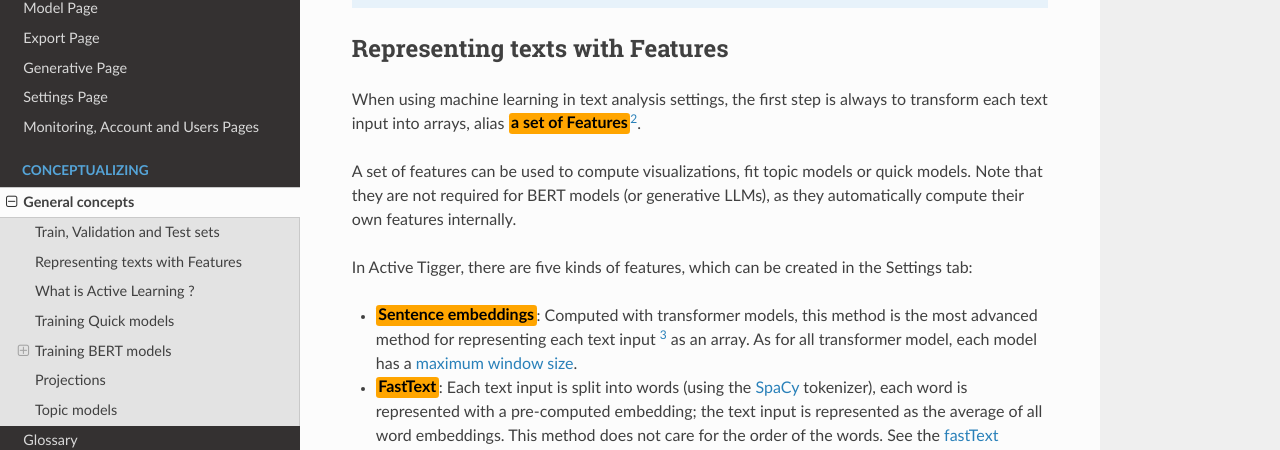
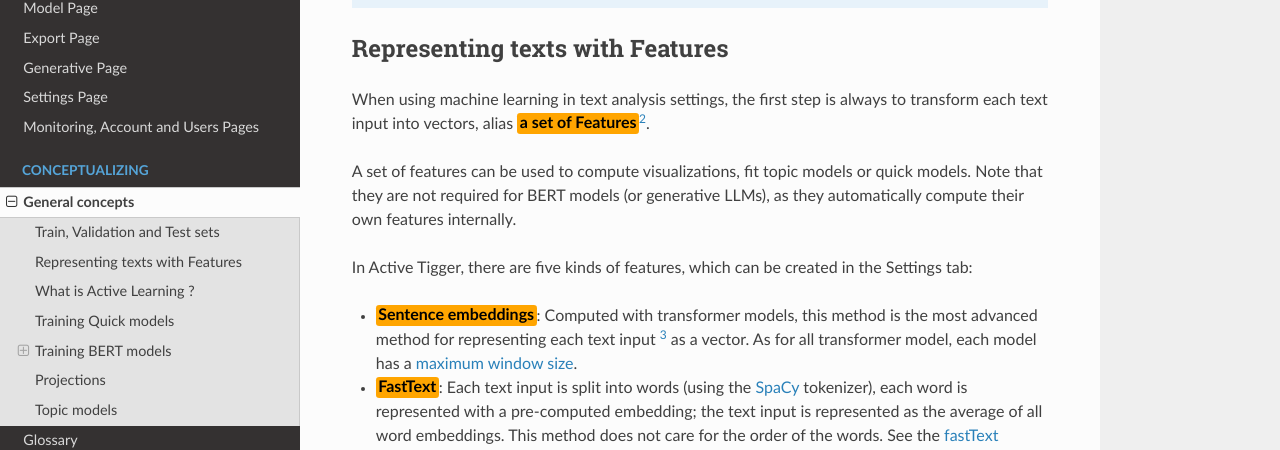
Before and after one commit to activetigger/documentation, an MkDocs documentation site: the page built from docs/theoretical-concepts/index.md, in a window 1280 px wide and 900 px high, scrolled down 669 px. Shown: the part 168-618 px from the top of the window. Built offline with MkDocs 1.6.1, drawn with Linux system fonts in a browser that asks for light colours; nearby versions of some CDN libraries; some of the changed text lies outside the part shown.

Commit message:
change "array" to "vector"

```diff
--- a/docs/theoretical-concepts/index.md
+++ b/docs/theoretical-concepts/index.md
@@ -24,16 +24,16 @@ In Active Tigger, we enforce some "good practice" measures:
 
 ## Representing texts with Features
 
-When using machine learning in text analysis settings, the first step is always to transform each text input into arrays, alias <span class="highlight">a set of Features</span>[^2].
+When using machine learning in text analysis settings, the first step is always to transform each text input into vectors, alias <span class="highlight">a set of Features</span>[^2].
 
-[^2]: In Active Tigger, we chose to name an array of numbers *a set of features*, where each column is a *feature*.
+[^2]: In Active Tigger, we chose to name a vector of numbers *a set of features*, where each column is a *feature*.
 
 A set of features can be used to compute visualizations, fit topic models or quick models. Note that they are not required for BERT models (or generative LLMs), as they automatically compute their own features internally.
 
 <!-- **ATTENTION POUR L'INSTANT C'EST SEULEMENT EMBEDDINGS** What do you mean? XXX -->
 In Active Tigger, there are five kinds of features, which can be created in the Settings tab:
 
-- <span class="highlight">Sentence embeddings</span>: Computed with transformer models, this method is the most advanced method for representing each text input [^3] as an array. As for all transformer model, each model has a [maximum window size](./glossary.md#tokens-and-window-sizes).
+- <span class="highlight">Sentence embeddings</span>: Computed with transformer models, this method is the most advanced method for representing each text input [^3] as a vector. As for all transformer model, each model has a [maximum window size](./glossary.md#tokens-and-window-sizes).
 - <span class="highlight">FastText</span>: Each text input is split into words (using the [SpaCy](https://spacy.io/) tokenizer), each word is represented with a pre-computed embedding; the text input is represented as the average of all word embeddings. This method does not care for the order of the words. See the [fastText](https://fasttext.cc) webpage for details.
 - <span class="highlight">DFM</span> (document-feature matrix): Each text is split into words (using the [SpaCy](https://spacy.io/) tokenizer), a large matrix is calculated: for a given row (=document) and column (= word), the coefficient represents the number of time the word appeared in the document. These matrices are usually transformed using various methods, see [Settings page](../functionalities/settings.md#features). This method is used in many pipelines designed before the invention of sentence transformers.
 - <span class="highlight">Regex</span> (regular expression):  For a given regex, the feature is a single binary variable, reporting if the regex was found in the text input.
```
